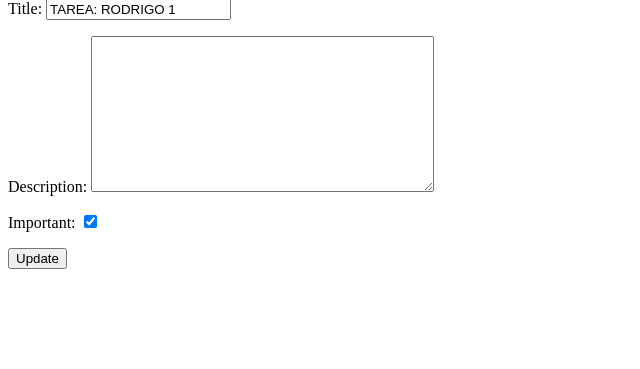
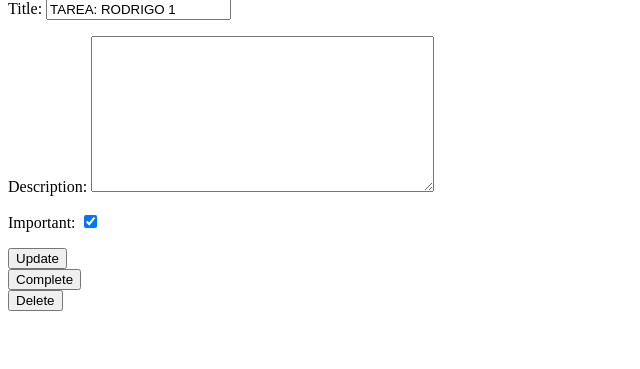
Before and after one commit to rodrigovelasquez2/Django-CRUD-con-Autenticacion, a Django app: page /tasks/3 in a window 1280 px wide. Shown: the part 169-538 px from the top of the page, without its empty margins (0-640 px from the left). Run offline with Django 5.2, Linux system fonts and the light colour scheme; a user stored in the database is signed in; data comes from the database, SQL or seed files in the repository; both versions use the stored data as it was after the commit.

Commit message:
feat: Eliminar tarea

```diff
--- a/djangocrud/urls.py
+++ b/djangocrud/urls.py
@@ -25,7 +25,8 @@ urlpatterns = [
     path('tasks/', views.tasks, name='tasks'),
     path('tasks/create', views.createTask, name='create_task'),
     path('tasks/<int:task_id>', views.task_detail, name='task_detail'),
+    path('tasks/<int:task_id>/complete', views.complete_task, name='complete_task'),
+    path('tasks/<int:task_id>/delete', views.delete_task, name='delete_task'),
     path('logout/', views.signout, name='logout'),
     path('signin/', views.signin, name='signin'),
-
 ]
--- a/task/templates/task_details.html
+++ b/task/templates/task_details.html
@@ -13,4 +13,20 @@
     </button>
 </form>
 
+<form action="{% url 'complete_task' task.id %}" method="POST">
+    {% csrf_token %}
+
+    <button>
+        Complete
+    </button>
+</form>
+
+<form action="{% url 'delete_task' task.id %}" method="POST">
+    {% csrf_token %}
+
+    <button>
+        Delete
+    </button>
+</form>
+
 {% endblock %}
--- a/task/views.py
+++ b/task/views.py
@@ -4,12 +4,11 @@ from django.contrib.auth.models import User
 from django.http import HttpResponse
 from django.contrib.auth import login, logout, authenticate
 from django.db import IntegrityError
+from django.utils import timezone
 from .forms import TaskForm
 from .models import Task
 
 # Create your views here.
-
-
 def home(request):
     # form se usa en HTML
     return render(request, 'home.html')
@@ -56,9 +55,7 @@ def signup(request):
             'error': 'Passwords did not match'
         })
 
-# Función para mostrar las tareas
-
-
+# Función para mostrar las tareas que faltan completar
 def tasks(request):
     tasks = Task.objects.filter(user=request.user, dateCompleted__isnull=True)
     return render(request, 'tasks.html', {
@@ -134,3 +131,18 @@ def task_detail(request, task_id):
                 'form': form,
                 'error': 'An error occurred while updating the task'
             })
+
+# Completar una tarea
+def complete_task(request, task_id):
+    task = get_object_or_404(Task, pk=task_id, user = request.user)
+    if request.method == 'POST':
+        task.dateCompleted = timezone.now()
+        task.save()
+        return redirect('tasks')
+
+# Eliminar una tarea
+def delete_task(request, task_id):
+    task = get_object_or_404(Task, pk=task_id, user=request.user)
+    if request.method == 'POST':
+        task.delete()
+        return redirect('tasks')
```
Also changed, not shown: db.sqlite3.
